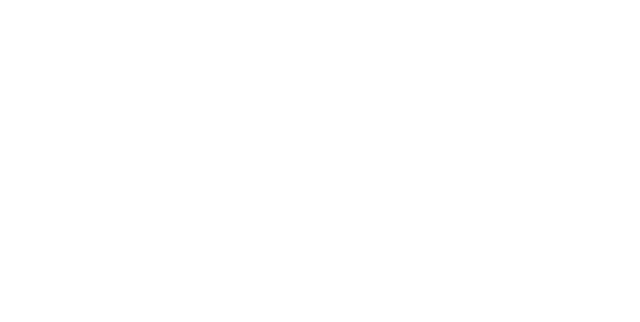
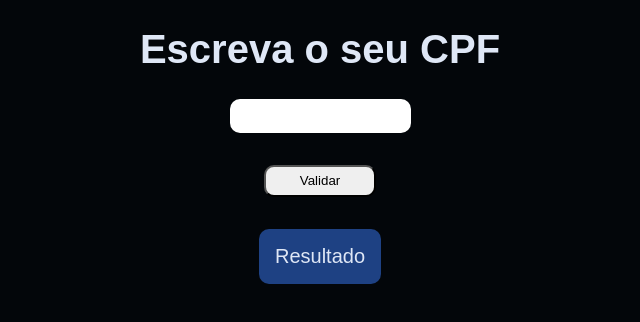
Before and after one commit to brunomozer05/verificador-de-cpf, a plain HTML site: page index.html in a window 1280 px wide. Shown: the whole page, without its empty margins (320-960 px from the left). Drawn offline with Linux system fonts and the light colour scheme.

Commit message:
Desenvolvendo a estilização do site

```diff
--- a/index.html
+++ b/index.html
@@ -4,8 +4,17 @@
     <meta charset="UTF-8">
     <meta name="viewport" content="width=device-width, initial-scale=1.0">
     <title>Verificador De Cpf</title>
+    <link rel="stylesheet" href="style.css">
 </head>
 <body>
+    <h1>Escreva o seu CPF </h1>
 
+    <input type="text" class="input" id="cpf">
+
+    <button type="button" class="validar" onclick="validar()">Validar</button>
+
+    <div class="resultado" id="res" > Resultado </div>
+
+    <script src="script.js"></script>
 </body>
 </html>
--- a/script.js
+++ b/script.js
@@ -0,0 +1,4 @@
+function validar() {
+    let cpf = document.getElementById("cpf")
+
+}
--- a/style.css
+++ b/style.css
@@ -0,0 +1,28 @@
+body{
+    margin: 0;
+    padding: 0;
+    display: flex;
+    flex-direction: column;
+    justify-content: center;
+    align-items: center;
+    background-color: #03060a;
+    color: #dfe7f6;
+    font: 15pt arial;
+}
+.validar{
+    margin: 2rem;
+    cursor: pointer;
+    border-radius: 10px;
+    width: 7rem;
+    height: 2rem;
+}
+.resultado{
+    padding: 1rem;
+    background-color: #1e4183;
+    border-radius: 10px;
+}
+.input{
+    height: 2rem;
+    border-radius: 10px;
+    border: none;
+}
```
